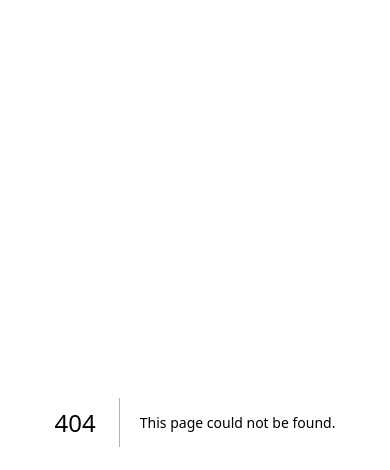
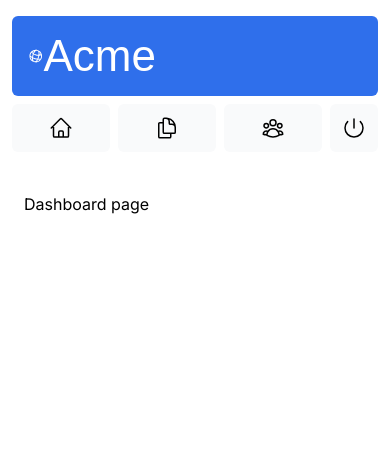
Before and after one commit to golam-morshed/next-dashboard, a Next.js app: page /dashboard in a window 390 px wide. Before the commit this address had no page. Shown: the top 470 px of the page. Built offline with nearby package versions, Linux system fonts and the light colour scheme; a web font is replaced by a local one.

Commit message:
Implement dashboard layout and pages; update image visibility for responsive design

```diff
--- /dev/null
+++ b/app/dashboard/customers/page.tsx
@@ -0,0 +1,9 @@
+import React from 'react'
+
+function Page() {
+  return (
+    <div>Customers Page</div>
+  )
+}
+
+export default Page
--- /dev/null
+++ b/app/dashboard/invoices/page.tsx
@@ -0,0 +1,9 @@
+import React from 'react'
+
+function Page() {
+  return (
+    <div>Invoices Page</div>
+  )
+}
+
+export default Page
--- /dev/null
+++ b/app/dashboard/layout.tsx
@@ -0,0 +1,12 @@
+import SideNav from '@/app/ui/dashboard/sidenav';
+
+export default function DashboardLayout({ children }: { children: React.ReactNode }) {
+  return (
+    <div className="flex h-screen flex-col md:flex-row md:overflow-hidden">
+      <div className="w-full flex-none md:w-64">
+        <SideNav />
+      </div>
+      <div className="flex-grow p-6 md:overflow-y-auto md:p-12">{children}</div>
+    </div>
+  );
+}
--- /dev/null
+++ b/app/dashboard/page.tsx
@@ -0,0 +1,9 @@
+import React from 'react'
+
+function Page() {
+  return (
+    <div>Dashboard page</div>
+  )
+}
+
+export default Page
--- a/app/page.tsx
+++ b/app/page.tsx
@@ -35,7 +35,15 @@
             src='/hero-desktop.png'
             width={1000}
             height={760}
-            className='hidden md:block'
+            className='hidden lg:block'
+            priority={true}
+            alt='Screenshots of the dashboard project shoing desktop version'
+          />
+          <Image
+            src='/hero-mobile.png'
+            width={560}
+            height={620}
+            className='lg:hidden'
             priority={true}
             alt='Screenshots of the dashboard project shoing desktop version'
           />
```
